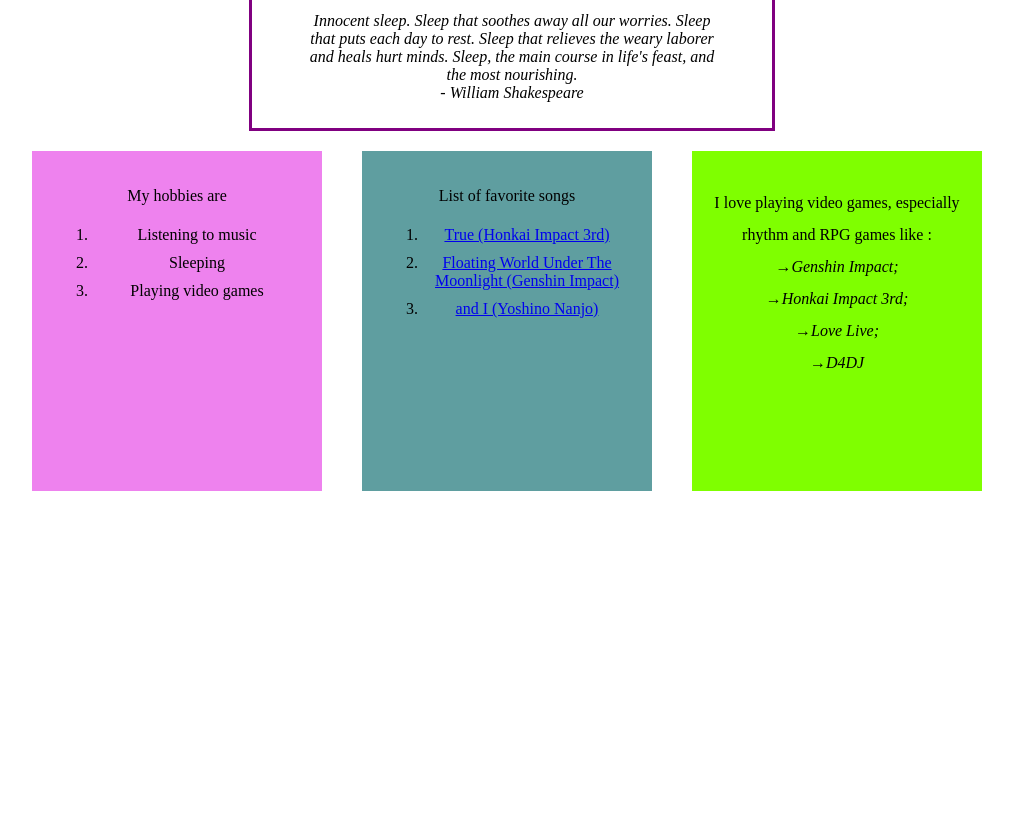
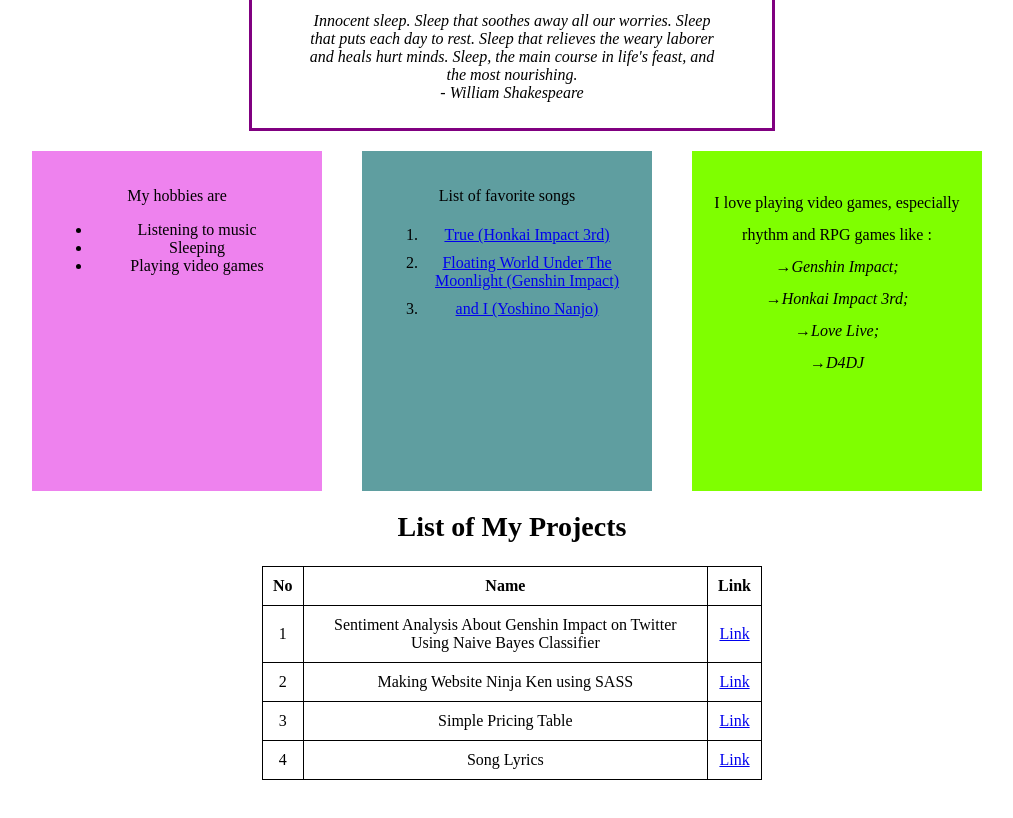
Before and after one commit to zettacamp-magfiradilaila-fadia/Eva_ZettaCamp_Catfish, a plain HTML site: page about.html in a window 1280 px wide. Shown: the part 480-1298 px from the top of the page, without its empty margins (128-1141 px from the left). Before the commit the page ends 991 px from the top, so only its background shows below. Drawn offline with Linux system fonts and the light colour scheme.

```diff
--- a/about.html
+++ b/about.html
@@ -24,11 +24,11 @@
       </div>
       <div class="hobbies">
         <p>My hobbies are</p>
-        <ol>
+        <ul>
           <li>Listening to music</li>
           <li>Sleeping</li>
           <li>Playing video games</li>
-        </ol>
+        </ul>
       </div>
       <div class="music">
         <p>List of favorite songs</p>
@@ -49,6 +49,36 @@
           >
         </p>
       </div>
+      <div class="test">
+        <h2>List of My Projects</h2>
+        <table>
+          <tr>
+            <th>No</th>
+            <th>Name</th>
+            <th>Link</th>
+          </tr>
+          <tr>
+            <td>1</td>
+            <td>Sentiment Analysis About Genshin Impact on Twitter Using Naive Bayes Classifier</td>
+            <td><a href="https://github.com/firafadia28/Genshin-Impact-Sentiment-Analysis" target="_blank">Link</a></td>
+          </tr>
+          <tr>
+            <td>2</td>
+            <td>Making Website Ninja Ken using SASS</td>
+            <td><a href="https://github.com/firafadia28/Ninja-Ken-Sass" target="_blank">Link</a></td>
+          </tr>
+          <tr>
+            <td>3</td>
+            <td>Simple Pricing Table</td>
+            <td><a href="https://github.com/firafadia28/Simple-Pricing-Table" target="_blank">Link</a></td>
+          </tr>
+          <tr>
+            <td>4</td>
+            <td>Song Lyrics</td>
+            <td><a href="https://github.com/firafadia28/firafadia28.github.io" target="_blank">Link</a></td>
+          </tr>
+        </table>
+      </div>
     </div>
   </body>
 </html>
--- a/css/about.css
+++ b/css/about.css
@@ -60,3 +60,26 @@
 .games p {
   line-height: 2;
 }
+
+.test {
+  width: 50%;
+  margin: auto;
+  padding: 10px;
+}
+
+.test h2 {
+  text-align: center;
+  font-size: 28px;
+}
+
+.test table {
+  padding: 10px;
+  border-collapse: collapse;
+}
+
+.test th,
+td {
+  border: 1px solid black;
+  text-align: center;
+  padding: 10px;
+}
```
Also changed, not shown: shopping.html (added, +14 -0 lines).
